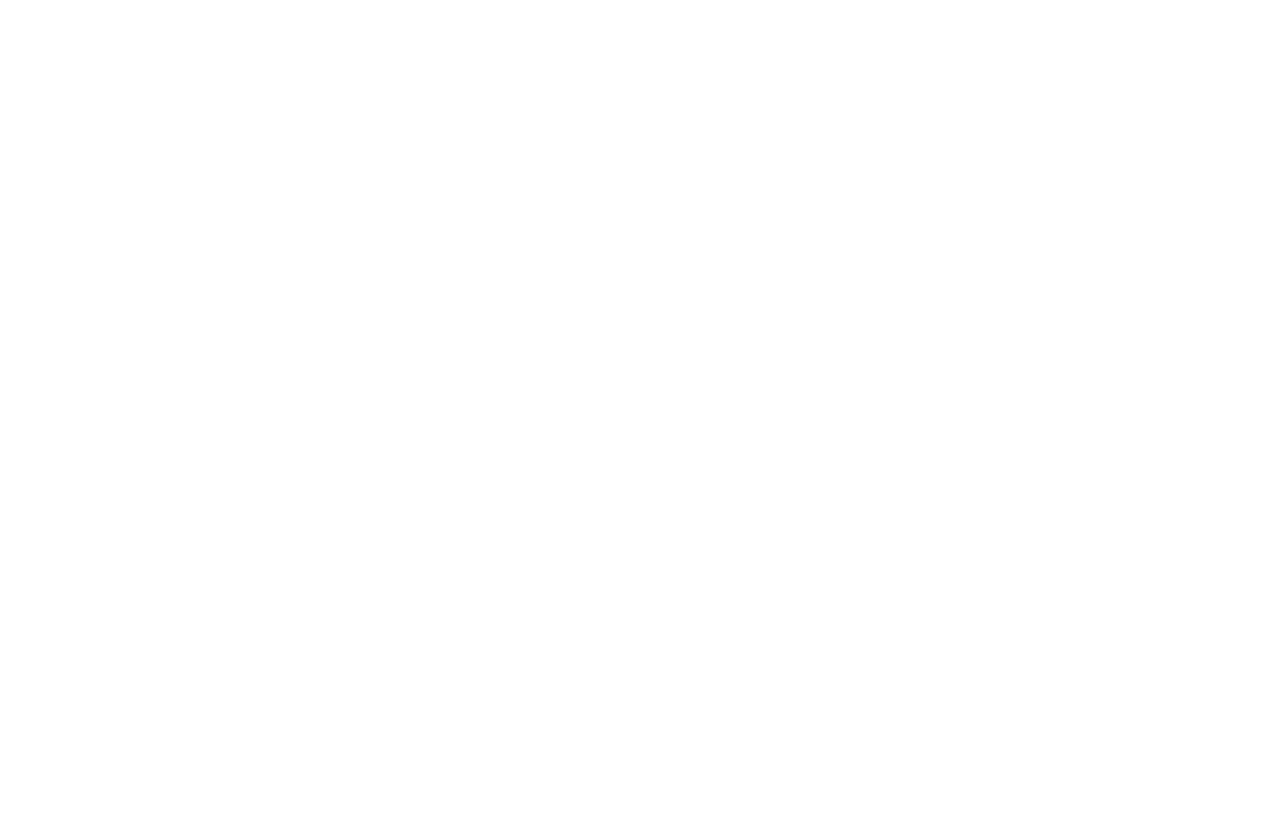
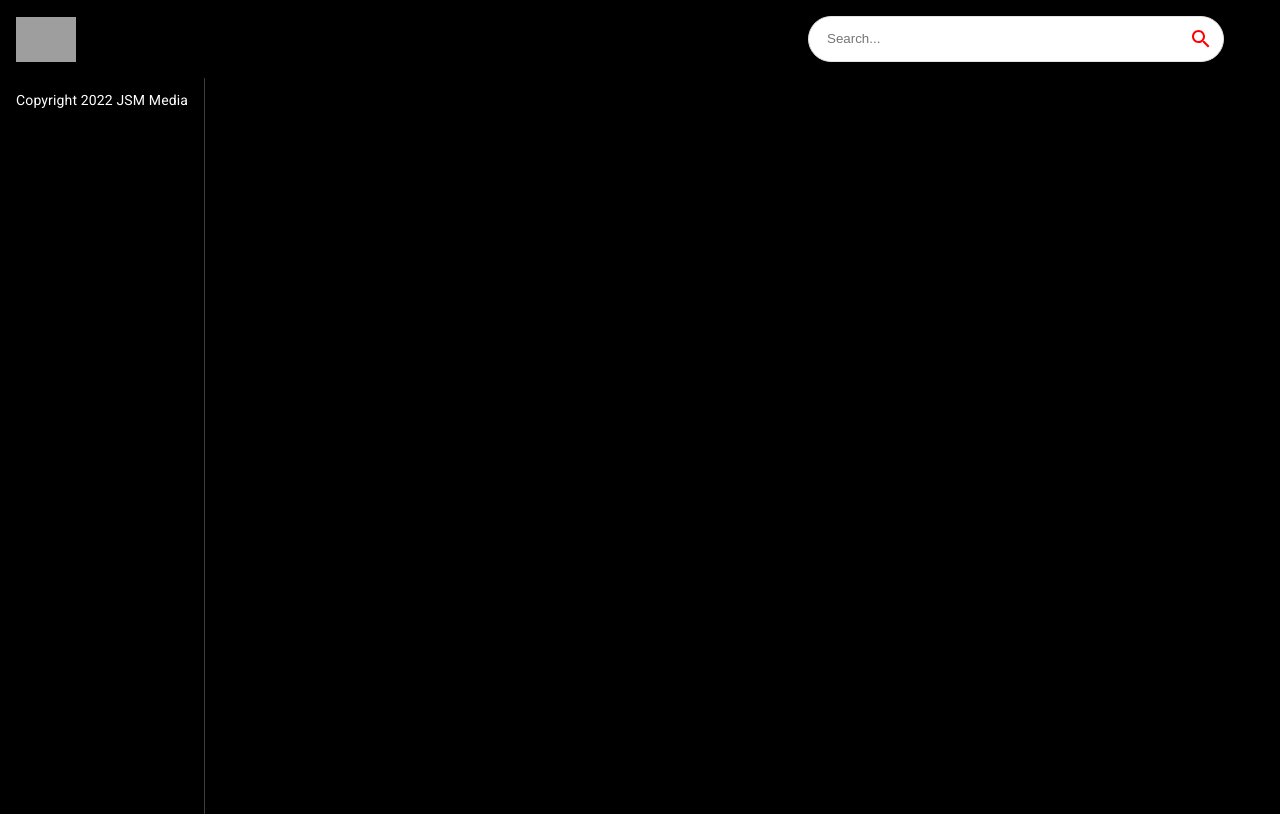
Before and after one commit to highcourtdev/youtube_learn, a React (Create React App) app: page / in a window 1280 px wide. Built offline with nearby package versions, Linux system fonts and the light colour scheme; grey boxes are pictures that could not be loaded.

Commit message:
finished the search bar and side bar

```diff
--- a/src/App.js
+++ b/src/App.js
@@ -1,19 +1,20 @@
-import { BrowserRouter, Routes, Route } from 'react-router-dom';
+import { BrowserRouter, Routes, Route } from "react-router-dom";
 import { Box } from '@mui/material';
-import { Navbar, Feed, VideoDetail, ChannelDetail, SearchFeed } from './components';
 
-const App = () => {
+import { ChannelDetail, VideoDetail, SearchFeed, Navbar, Feed } from './components';
+
+const App = () => (
   <BrowserRouter>
-    <Box sx={{ backgroundColor: '#000'}}>
-        <Navbar/>
-        <Routes>
-            <Route path="/" exact element={<Feed /> }/>
-            <Route path="/video/:id" element={<VideoDetail />}/>
-            <Route path="/channel/:id" element={<ChannelDetail />}/>
-            <Route path="/search/:id" element={<SearchFeed />}/>
-        </Routes>
+    <Box sx={{ backgroundColor: '#000' }}>
+      <Navbar />
+      <Routes>
+        <Route exact path='/' element={<Feed />} />
+        <Route path='/video/:id' element={<VideoDetail />} />
+        <Route path='/channel/:id' element={<ChannelDetail />} />
+        <Route path='/search/:searchTerm' element={<SearchFeed />} />
+      </Routes>
     </Box>
   </BrowserRouter>
-}
+);
 
-export default App
+export default App;
--- a/src/components/Feed.jsx
+++ b/src/components/Feed.jsx
@@ -1,8 +1,20 @@
-import React from 'react'
+import { useState, useEffect } from 'react';
+import { Box, Stack, Typography} from '@mui/material';
+import { Sidebar } from "./";
 
 const Feed = () => {
   return (
-    <div>Feed</div>
+    <Stack sx={{
+      flexDirection: { sx:"column",md:'row'}
+    }}
+    >
+      <Box sx={{ height: { sx: 'auto', md: '92vh'}, borderRight:'1px solid #3d3d3d', px:{ sx:0, md:2 }}}>
+        <Sidebar />
+        <Typography className="copyright" variant="body2" sx={{ mt:1.5, color:'#fff'}}>
+          Copyright 2022 JSM Media
+        </Typography>
+      </Box>
+    </Stack>
   )
 }
 
--- a/src/components/Navbar.jsx
+++ b/src/components/Navbar.jsx
@@ -1,9 +1,16 @@
-import React from 'react'
+import { Stack } from "@mui/material";
+import { Link } from "react-router-dom";
 
-const Navbar = () => {
-  return (
-    <div>Navbar</div>
-  )
-}
+import { logo } from "../utils/constants";
+import { SearchBar } from "./";
 
-export default Navbar
+const Navbar = () => (
+  <Stack direction="row" alignItems="center" p={2} sx={{ position:  "sticky", background: '#000', top: 0, justifyContent: "space-between" }}>
+    <Link to="/" style={{ display: "flex", alignItems: "center" }}>
+      <img src={logo} alt="logo" height={45} />
+    </Link>
+    <SearchBar />
+  </Stack>
+);
+
+export default Navbar;
--- /dev/null
+++ b/src/components/SearchBar.jsx
@@ -0,0 +1,32 @@
+import { useState } from 'react'
+import { useNavigate } from "react-router-dom";
+import { Paper, IconButton } from '@mui/material';
+import { Search } from '@mui/icons-material';
+
+const SearchBar = () => {
+  return (
+    <Paper
+        components="form"
+        onSubmit={() => {}}
+        sx={{
+            borderRadius: 20,
+            border:'1px solid #e3e3e3',
+            pl:2,
+            boxShadow:'none',
+            mr: { sm:5 }
+        }}
+    >
+        <input
+            className="search-bar"
+            placeholder="Search..."
+            value=""
+            onChange={() => {}}
+        />
+        <IconButton type="submit" sx={{ p:'10px', color: 'red'}}>
+            <Search />
+        </IconButton>
+    </Paper>
+  )
+}
+
+export default SearchBar
--- a/src/components/index.js
+++ b/src/components/index.js
@@ -3,3 +3,5 @@ export { default as Feed } from './Feed';
 export { default as ChannelDetail } from './ChannelDetail';
 export { default as VideoDetail } from './VideoDetail';
 export { default as SearchFeed } from './SearchFeed';
+export { default as SearchBar } from './SearchBar';
+export { default as Sidebar } from './Sidebar';
--- /dev/null
+++ b/src/utils/constants.js
@@ -0,0 +1,42 @@
+import MusicNoteIcon from '@mui/icons-material/MusicNote';
+import HomeIcon from '@mui/icons-material/Home';
+import CodeIcon from '@mui/icons-material/Code';
+import OndemandVideoIcon from '@mui/icons-material/OndemandVideo';
+import SportsEsportsIcon from '@mui/icons-material/SportsEsports';
+import LiveTvIcon from '@mui/icons-material/LiveTv';
+import SchoolIcon from '@mui/icons-material/School';
+import FaceRetouchingNaturalIcon from '@mui/icons-material/FaceRetouchingNatural';
+import CheckroomIcon from '@mui/icons-material/Checkroom';
+import GraphicEqIcon from '@mui/icons-material/GraphicEq';
+import TheaterComedyIcon from '@mui/icons-material/TheaterComedy';
+import FitnessCenterIcon from '@mui/icons-material/FitnessCenter';
+import DeveloperModeIcon from '@mui/icons-material/DeveloperMode';
+
+export const logo = 'https://i.ibb.co/s9Qys2j/logo.png';
+
+export const categories = [
+  { name: 'New', icon: <HomeIcon />, },
+  { name: 'JS Mastery', icon: <CodeIcon />, },
+  { name: 'Coding', icon: <CodeIcon />, },
+  { name: 'ReactJS', icon: <CodeIcon />, },
+  { name: 'NextJS', icon: <CodeIcon />, },
+  { name: 'Music', icon: <MusicNoteIcon /> },
+  { name: 'Education', icon: <SchoolIcon />, },
+  { name: 'Podcast', icon: <GraphicEqIcon />, },
+  { name: 'Movie', icon: <OndemandVideoIcon />, },
+  { name: 'Gaming', icon: <SportsEsportsIcon />, },
+  { name: 'Live', icon: <LiveTvIcon />, },
+  { name: 'Sport', icon: <FitnessCenterIcon />, },
+  { name: 'Fashion', icon: <CheckroomIcon />, },
+  { name: 'Beauty', icon: <FaceRetouchingNaturalIcon />, },
+  { name: 'Comedy', icon: <TheaterComedyIcon />, },
+  { name: 'Gym', icon: <FitnessCenterIcon />, },
+  { name: 'Crypto', icon: <DeveloperModeIcon />, },
+];
+
+export const demoThumbnailUrl = 'https://i.ibb.co/G2L2Gwp/API-Course.png';
+export const demoChannelUrl = '/channel/UCmXmlB4-HJytD7wek0Uo97A';
+export const demoVideoUrl = '/video/GDa8kZLNhJ4';
+export const demoChannelTitle = 'JavaScript Mastery';
+export const demoVideoTitle = 'Build and Deploy 5 JavaScript & React API Projects in 10 Hours - Full Course | RapidAPI';
+export const demoProfilePicture = 'http://dergipark.org.tr/assets/app/images/buddy_sample.png'
```
Also changed, not shown: src/components/Sidebar.jsx (added, +7 -0 lines).
